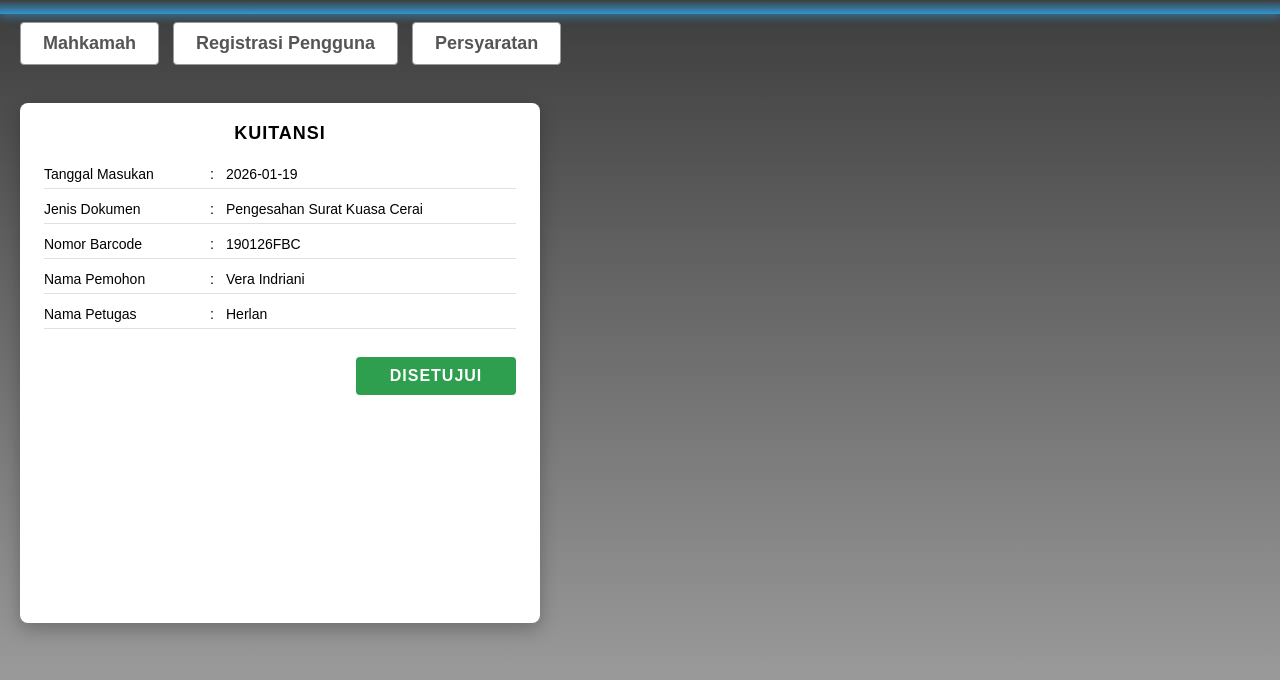
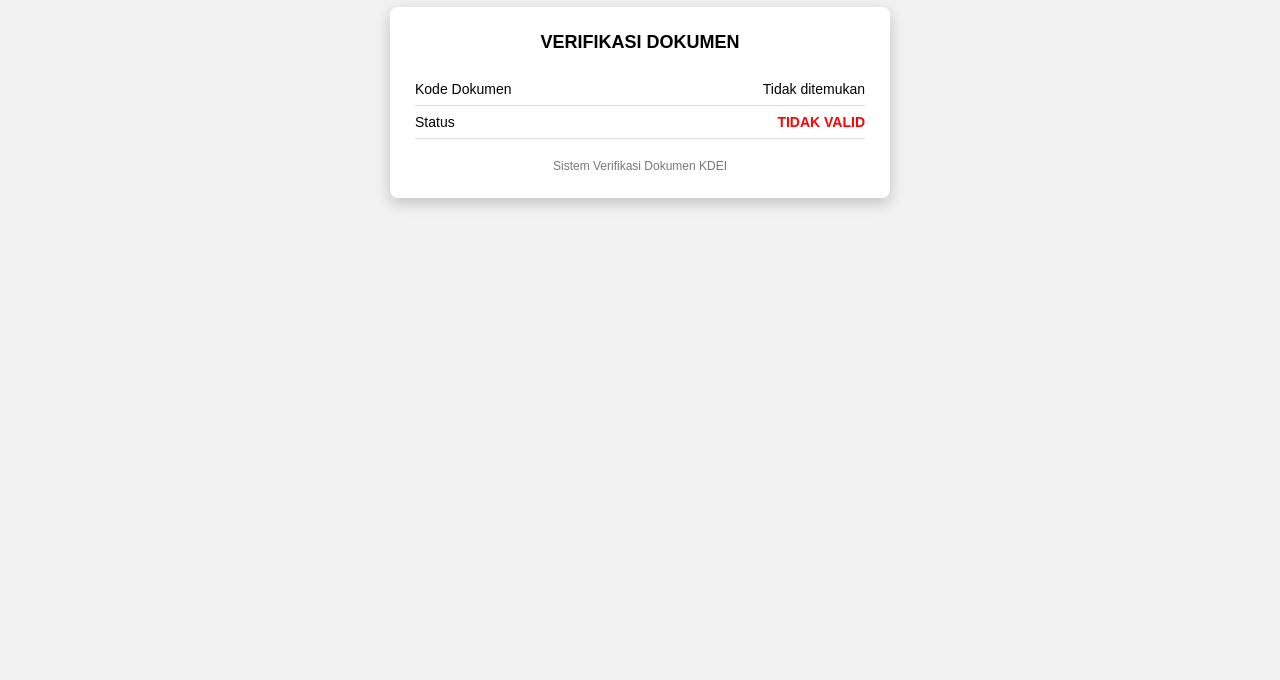
Before and after one commit to namasaya1234444/idcard, a plain HTML site: page index.html in a window 1280 px wide. Shown: the part 120-800 px from the top of the page. Drawn offline with Linux system fonts and the light colour scheme; a script that the page names is missing.

Commit message:
Update index.html

```diff
--- a/index.html
+++ b/index.html
@@ -2,89 +2,62 @@
 <html lang="id">
 <head>
 <meta charset="UTF-8">
-  <title>Dukungan Online KDEI</title>
-
-  <!-- Library Barcode -->
-  <script src="https://cdn.jsdelivr.net/npm/jsbarcode@3.11.5/dist/JsBarcode.all.min.js"></script>
-
-  <!-- Library QR Code -->
-  <script src="https://cdnjs.cloudflare.com/ajax/libs/qrcodejs/1.0.0/qrcode.min.js"></script>
+<title>Verifikasi Dokumen KDEI</title>
 
 <style>
-    * { box-sizing: border-box; }
-    body {
-      margin: 0;
-      font-family: Arial, Helvetica, sans-serif;
-      min-height: 100vh;
-      background: linear-gradient(to bottom, #2c2c2c, #5f5f5f 45%, #9a9a9a);
-    }
-    .header { padding: 25px 20px 15px; }
-    .title-main { font-size: 42px; font-weight: 700; color: #fff; }
-    .title-main .blue { color: #2fa4e7; }
-    .subtitle { margin-top: 6px; font-size: 22px; color: #fff; }
-
-    .blue-line {
-      height: 14px;
-      background: linear-gradient(to top, rgba(47,164,231,0.85), rgba(47,164,231,0));
-      box-shadow: 0 3px 8px rgba(47,164,231,0.5);
+*{box-sizing:border-box}
+body{
+  margin:0;
+  font-family:Arial,Helvetica,sans-serif;
+  background:#f2f2f2;
 }
 
-    .menu { padding: 8px 20px; display: flex; gap: 14px; }
-    .menu a {
-      padding: 10px 22px;
-      background: #fff;
-      border: 1px solid #9a9a9a;
-      border-radius: 4px;
-      color: #555;
-      font-size: 18px;
-      font-weight: 600;
-      text-decoration: none;
+.header{
+  background:#1f5fa5;
+  color:#fff;
+  padding:20px;
+}
+.header h1{margin:0;font-size:22px}
+.header p{margin:5px 0 0;font-size:14px}
+
+.container{
+  max-width:500px;
+  margin:40px auto;
+  background:#fff;
+  border-radius:8px;
+  box-shadow:0 5px 15px rgba(0,0,0,.2);
+  padding:25px;
 }
 
-    .content {
-      background: #fff;
-      margin: 30px 20px;
-      padding: 20px 24px;
-      max-width: 520px;
-      border-radius: 8px;
-      box-shadow: 0 6px 18px rgba(0,0,0,0.25);
+.title{
+  text-align:center;
+  font-weight:bold;
+  margin-bottom:20px;
+  font-size:18px;
 }
 
-    .doc-card { display: flex; flex-direction: column; gap: 12px; }
-
-    .doc-title {
-      text-align: center;
-      font-weight: 700;
-      font-size: 18px;
-      margin-bottom: 10px;
-      letter-spacing: 1px;
+.row{
+  display:flex;
+  justify-content:space-between;
+  border-bottom:1px solid #ddd;
+  padding:8px 0;
+  font-size:14px;
 }
 
-    .doc-row {
-      display: grid;
-      grid-template-columns: 160px 10px 1fr;
-      gap: 6px;
-      border-bottom: 1px solid #e0e0e0;
-      padding-bottom: 6px;
-      font-size: 14px;
+.status-valid{
+  color:#2e9e4f;
+  font-weight:bold;
+}
+.status-invalid{
+  color:red;
+  font-weight:bold;
 }
 
-    .doc-status {
-      margin-top: 16px;
-      padding: 10px 0;
-      width: 160px;
-      text-align: center;
-      font-weight: 700;
-      border-radius: 4px;
-      align-self: flex-end;
-      background: #2e9e4f;
-      color: #fff;
-      letter-spacing: 1px;
-    }
-
-    #barcode-area, #qrcode {
-      margin-top: 15px;
-      text-align: center;
+.footer{
+  text-align:center;
+  font-size:12px;
+  color:#777;
+  margin-top:20px;
 }
 </style>
 </head>
@@ -92,62 +65,46 @@
 <body>
 
 <div class="header">
-  <div class="title-main">dukungan <span class="blue">online kdei v3</span></div>
-  <div class="subtitle">Kantor Dagang dan Ekonomi Indonesia di Taipei</div>
+  <h1>Dukungan Online KDEI</h1>
+  <p>Kantor Dagang dan Ekonomi Indonesia di Taipei</p>
 </div>
 
-<div class="blue-line"></div>
+<div class="container">
+  <div class="title">VERIFIKASI DOKUMEN</div>
 
-<div class="menu">
-  <a href="#">Mahkamah</a>
-  <a href="#">Registrasi Pengguna</a>
-  <a href="#">Persyaratan</a>
+  <div class="row">
+    <span>Kode Dokumen</span>
+    <span id="kode">-</span>
   </div>
 
-<div class="content">
-  <div class="doc-card">
-
-    <div class="doc-title">KUITANSI</div>
-
-    <div class="doc-row"><span>Tanggal Masukan</span><span>:</span><span>2026-01-19</span></div>
-    <div class="doc-row"><span>Jenis Dokumen</span><span>:</span><span>Pengesahan Surat Kuasa Cerai</span></div>
-    <div class="doc-row"><span>Nomor Barcode</span><span>:</span><span id="kodeText">-</span></div>
-    <div class="doc-row"><span>Nama Pemohon</span><span>:</span><span>Vera Indriani</span></div>
-    <div class="doc-row"><span>Nama Petugas</span><span>:</span><span>Herlan</span></div>
-
-    <div class="doc-status">DISETUJUI</div>
-
-    <div id="barcode-area">
-      <svg id="barcode"></svg>
+  <div class="row">
+    <span>Status</span>
+    <span id="status">-</span>
   </div>
 
-    <div id="qrcode"></div>
-
+  <div class="footer">
+    Sistem Verifikasi Dokumen KDEI
   </div>
 </div>
 
 <script>
-  // ambil kode dari URL
 const params = new URLSearchParams(window.location.search);
-  const kodeDokumen = params.get("kode") || "190126FBC";
+const kode = params.get("kode");
 
-  // tampilkan kode
-  document.getElementById("kodeText").textContent = kodeDokumen;
+const kodeValid = ["190126FBC","02004FBC"];
 
-  // barcode garis
-  JsBarcode("#barcode", kodeDokumen, {
-    format: "CODE128",
-    width: 2,
-    height: 50,
-    displayValue: true
-  });
+const kodeEl = document.getElementById("kode");
+const statusEl = document.getElementById("status");
 
-  new QRCode(document.getElementById("qrcode"), {
-  text: "https://namasaya1234444.github.io/verifikasi-kdei/?kode=" + kodeDokumen,
-  width: 120,
-  height: 120
-});
-
+if(kode && kodeValid.includes(kode)){
+  kodeEl.textContent = kode;
+  statusEl.textContent = "VALID / TERDAFTAR";
+  statusEl.className = "status-valid";
+}else{
+  kodeEl.textContent = kode || "Tidak ditemukan";
+  statusEl.textContent = "TIDAK VALID";
+  statusEl.className = "status-invalid";
+}
 </script>
 
 </body>
```
Lines whose indentation alone changed are shown as unchanged.
